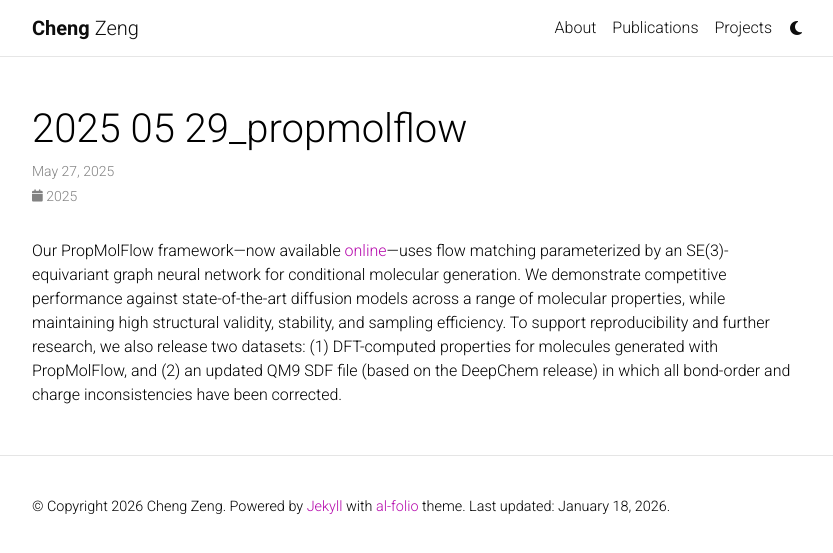
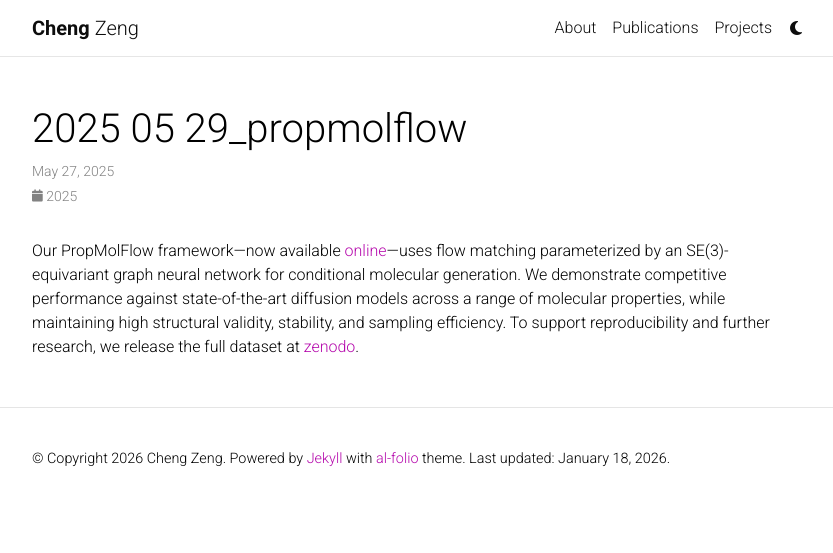
Before and after one commit to cengc13/website, a Jekyll site: the page built from _news/2025-05-29_propmolflow.md, in a window 1280 px wide. Shown: the top 553 px of the page, without its empty margins (223-1056 px from the left). Built offline with Jekyll 4.4.1, drawn with Linux system fonts in a browser that asks for light colours; comment, search, counter and statistics services are not loaded; a style sheet for code colours, icons or effects is not loaded.

Commit message:
update zenodo dataset links

```diff
--- a/_news/2025-05-29_propmolflow.md
+++ b/_news/2025-05-29_propmolflow.md
@@ -5,4 +5,4 @@
 related_posts: false
 ---
 
-Our PropMolFlow framework—now available [online](https://arxiv.org/abs/2505.21469)—uses flow matching parameterized by an SE(3)-equivariant graph neural network for conditional molecular generation. We demonstrate competitive performance against state-of-the-art diffusion models across a range of molecular properties, while maintaining high structural validity, stability, and sampling efficiency. To support reproducibility and further research, we also release two datasets: (1) DFT-computed properties for molecules generated with PropMolFlow, and (2) an updated QM9 SDF file (based on the DeepChem release) in which all bond-order and charge inconsistencies have been corrected.
+Our PropMolFlow framework—now available [online](https://arxiv.org/abs/2505.21469)—uses flow matching parameterized by an SE(3)-equivariant graph neural network for conditional molecular generation. We demonstrate competitive performance against state-of-the-art diffusion models across a range of molecular properties, while maintaining high structural validity, stability, and sampling efficiency. To support reproducibility and further research, we release the full dataset at [zenodo](https://zenodo.org/records/17726328).
```
Also changed, not shown: _news/2025-07-18_molguidance.md (+1 -0 lines).
